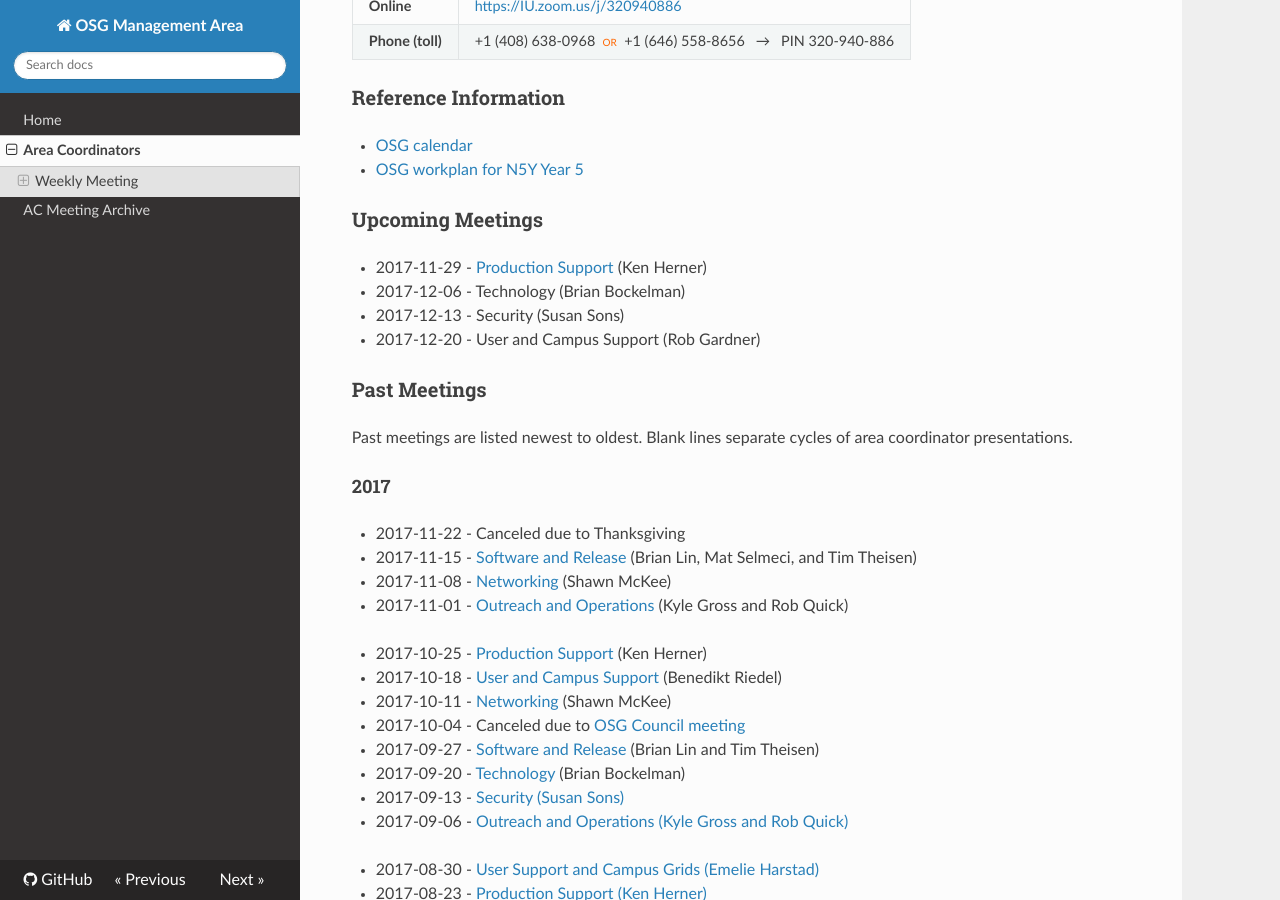
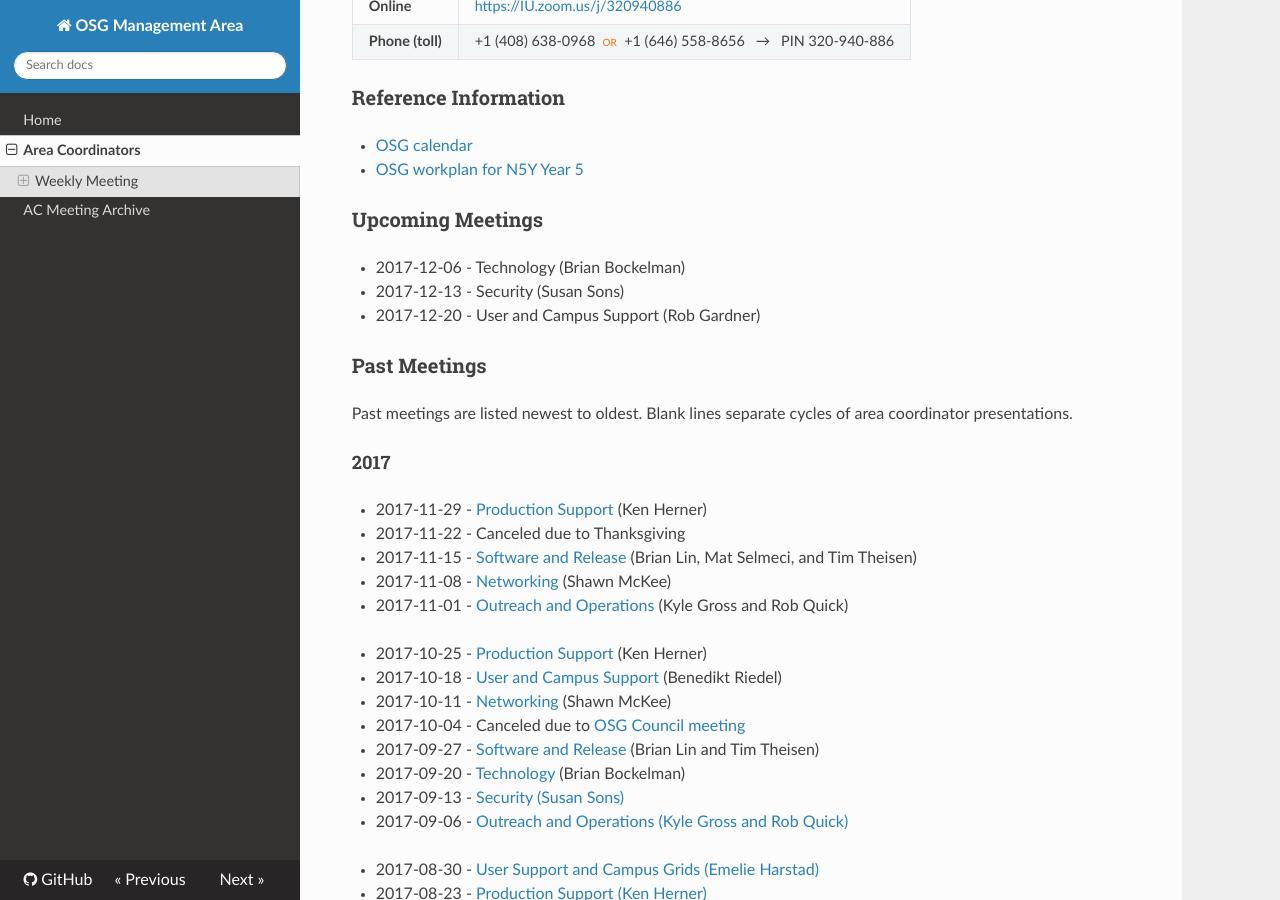
Before and after one commit to ppaschos/management-1, an MkDocs documentation site: the page built from docs/area-coordinators.md, in a window 1280 px wide and 900 px high, scrolled down 770 px. Built offline with MkDocs 1.6.1, drawn with Linux system fonts in a browser that asks for light colours; nearby versions of some CDN libraries; old or Windows-style settings are respelled for this version of MkDocs; part of the change alters nothing that is shown.

Commit message:
Moved 2017-11-29 to past meetings

```diff
--- a/docs/area-coordinators.md
+++ b/docs/area-coordinators.md
@@ -44,7 +44,6 @@ The current Area Coordinators are:
 
 ### Upcoming Meetings
 
-- 2017-11-29 - [Production Support](https://drive.google.com/open?id=1D7bE2xZOTRKW61j2rc-itx7M9vpoWhY7) (Ken Herner)
 - 2017-12-06 - Technology (Brian Bockelman)
 - 2017-12-13 - Security (Susan Sons)
 - 2017-12-20 - User and Campus Support (Rob Gardner)
@@ -56,6 +55,7 @@ Past meetings are listed newest to oldest.  Blank lines separate cycles of area
 
 #### 2017
 
+- 2017-11-29 - [Production Support](https://drive.google.com/open?id=1D7bE2xZOTRKW61j2rc-itx7M9vpoWhY7) (Ken Herner)
 - 2017-11-22 - Canceled due to Thanksgiving
 - 2017-11-15 - [Software and Release](https://docs.google.com/document/d/1RicLGqMfOzBvds6VbKaIPFzFsk45w2U8zKjISJ4q_EE/edit?usp=sharing) (Brian Lin, Mat Selmeci, and Tim Theisen)
 - 2017-11-08 - [Networking](https://drive.google.com/open?id=1joJSmTvoJL0GuMBvDB5KLlc-WEyH3VXp) (Shawn McKee)
```
